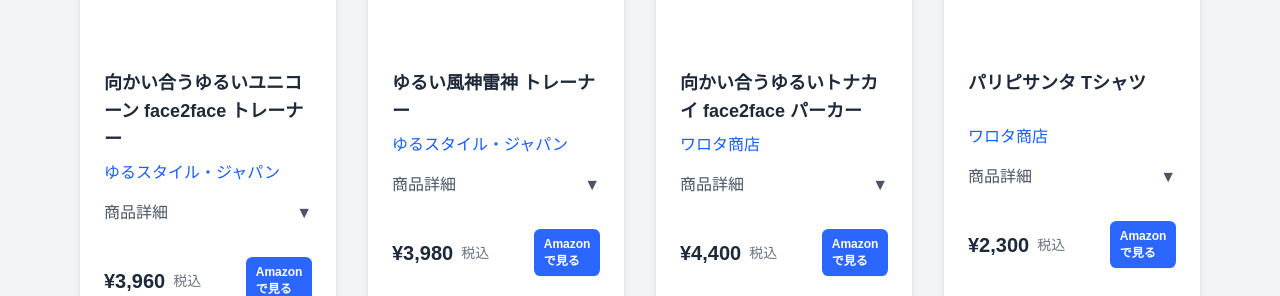
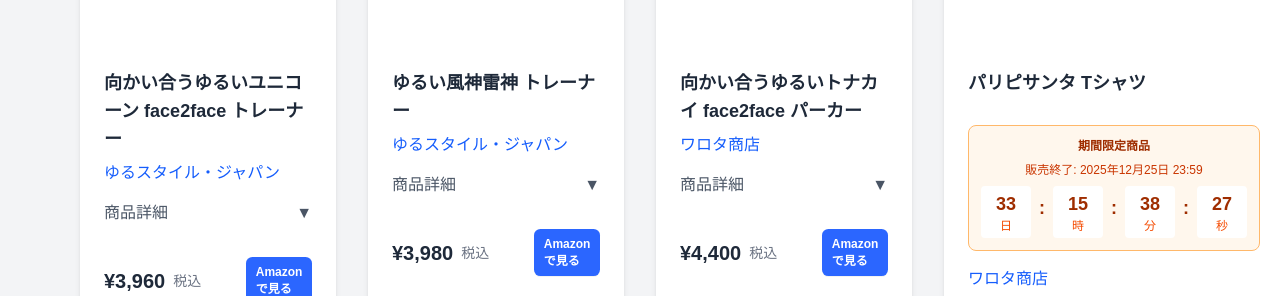
Before and after one commit to Makoto0824/utaraska-web, a Next.js app: page /designshelf in a window 1280 px wide. Shown: the part 1040-1336 px from the top of the page. Built offline with nearby package versions, Linux system fonts and the light colour scheme; a web font is replaced by a local one.

Commit message:
パリピサンタ商品に期間限定機能とカウントダウンを追加（2025年12月25日23:59まで）

```diff
--- a/app/designshelf/brands/warota-shoten/page.tsx
+++ b/app/designshelf/brands/warota-shoten/page.tsx
@@ -23,6 +23,7 @@
     description: string;
     modelImage?: string;
     videoUrl?: string;
+    endDate?: string; // ISO形式の日時文字列（例: "2025-12-25T23:59:59"）
   };
 
   // ESCキーでポップアップを閉じる
@@ -73,6 +74,80 @@
     setIsZoomed(!isZoomed);
   };
 
+  // カウントダウンコンポーネント
+  const CountdownTimer = ({ endDate }: { endDate: string }) => {
+    const [timeLeft, setTimeLeft] = useState({
+      days: 0,
+      hours: 0,
+      minutes: 0,
+      seconds: 0,
+      expired: false
+    });
+
+    useEffect(() => {
+      const calculateTimeLeft = () => {
+        const now = new Date().getTime();
+        const end = new Date(endDate).getTime();
+        const difference = end - now;
+
+        if (difference <= 0) {
+          return { days: 0, hours: 0, minutes: 0, seconds: 0, expired: true };
+        }
+
+        return {
+          days: Math.floor(difference / (1000 * 60 * 60 * 24)),
+          hours: Math.floor((difference % (1000 * 60 * 60 * 24)) / (1000 * 60 * 60)),
+          minutes: Math.floor((difference % (1000 * 60 * 60)) / (1000 * 60)),
+          seconds: Math.floor((difference % (1000 * 60)) / 1000),
+          expired: false
+        };
+      };
+
+      setTimeLeft(calculateTimeLeft());
+      const timer = setInterval(() => {
+        setTimeLeft(calculateTimeLeft());
+      }, 1000);
+
+      return () => clearInterval(timer);
+    }, [endDate]);
+
+    if (timeLeft.expired) {
+      return (
+        <div className="bg-red-100 border border-red-300 rounded-lg p-3 mb-4">
+          <p className="text-red-700 font-bold text-sm text-center">販売終了</p>
+        </div>
+      );
+    }
+
+    return (
+      <div className="bg-orange-50 border border-orange-300 rounded-lg p-3 mb-4">
+        <p className="text-orange-800 font-bold text-xs text-center mb-2">期間限定商品</p>
+        <p className="text-orange-700 text-xs text-center mb-2">販売終了: 2025年12月25日 23:59</p>
+        <div className="flex justify-center gap-2 text-center">
+          <div className="bg-white rounded px-2 py-1 min-w-[50px]">
+            <div className="text-orange-800 font-bold text-lg">{String(timeLeft.days).padStart(2, '0')}</div>
+            <div className="text-orange-600 text-xs">日</div>
+          </div>
+          <div className="text-orange-800 font-bold text-lg pt-2">:</div>
+          <div className="bg-white rounded px-2 py-1 min-w-[50px]">
+            <div className="text-orange-800 font-bold text-lg">{String(timeLeft.hours).padStart(2, '0')}</div>
+            <div className="text-orange-600 text-xs">時</div>
+          </div>
+          <div className="text-orange-800 font-bold text-lg pt-2">:</div>
+          <div className="bg-white rounded px-2 py-1 min-w-[50px]">
+            <div className="text-orange-800 font-bold text-lg">{String(timeLeft.minutes).padStart(2, '0')}</div>
+            <div className="text-orange-600 text-xs">分</div>
+          </div>
+          <div className="text-orange-800 font-bold text-lg pt-2">:</div>
+          <div className="bg-white rounded px-2 py-1 min-w-[50px]">
+            <div className="text-orange-800 font-bold text-lg">{String(timeLeft.seconds).padStart(2, '0')}</div>
+            <div className="text-orange-600 text-xs">秒</div>
+          </div>
+        </div>
+      </div>
+    );
+  };
+
   // ワロタ商店の商品データ
   const products: Product[] = [
     {
@@ -104,7 +179,8 @@
         "シーズンのギフトやイベント着として目を引きやすく、年代・性別を問わず使いやすいビジュアルを意識"
       ],
       description: "胸元に並んだサンタ顔のイラストが、さりげないホリデームードを作るデザインです。線は柔らかく、顔の表情は遊び心を残したまま落ち着いた印象にまとめています。深緑や冬色の背景でよく映える配色に調整しているため、季節のコーデの差し込みとして使いやすい作りです。ギフトとして渡しやすいよう、主張しすぎない大きさに収めている点も特徴です",
-      videoUrl: "https://www.instagram.com/reel/DQ6iV2DAYVA/?utm_source=ig_web_copy_link&igsh=MzRlODBiNWFlZA=="
+      videoUrl: "https://www.instagram.com/reel/DQ6iV2DAYVA/?utm_source=ig_web_copy_link&igsh=MzRlODBiNWFlZA==",
+      endDate: "2025-12-25T23:59:59"
     },
     {
       id: 109,
@@ -120,7 +196,8 @@
         "シーズンのギフトやイベント着として目を引きやすく、年代・性別を問わず使いやすいビジュアルを意識"
       ],
       description: "胸元に並んだサンタ顔のイラストが、さりげないホリデームードを作るデザインです。線は柔らかく、顔の表情は遊び心を残したまま落ち着いた印象にまとめています。深緑や冬色の背景でよく映える配色に調整しているため、季節のコーデの差し込みとして使いやすい作りです。ギフトとして渡しやすいよう、主張しすぎない大きさに収めている点も特徴です",
-      videoUrl: "https://www.instagram.com/reel/DQ6h8WhAVQo/?utm_source=ig_web_copy_link&igsh=MzRlODBiNWFlZA=="
+      videoUrl: "https://www.instagram.com/reel/DQ6h8WhAVQo/?utm_source=ig_web_copy_link&igsh=MzRlODBiNWFlZA==",
+      endDate: "2025-12-25T23:59:59"
     },
     {
       id: 25,
@@ -295,7 +372,17 @@
         <section>
           <h2 className="text-3xl font-bold text-center mb-8 text-gray-800">ワロタ商店の商品</h2>
           <div className="grid grid-cols-1 md:grid-cols-2 lg:grid-cols-3 xl:grid-cols-4 gap-8">
-            {products.map((product, index) => (
+            {products.filter(product => {
+              // 期限が設定されている商品で、期限が過ぎている場合は非表示
+              if (product.endDate) {
+                const now = new Date().getTime();
+                const end = new Date(product.endDate).getTime();
+                if (end <= now) {
+                  return false; // 期限切れの商品は非表示
+                }
+              }
+              return true;
+            }).map((product, index) => (
               <div key={product.id} className="bg-white rounded-lg shadow-md overflow-hidden hover:transform hover:-translate-y-1 hover:shadow-lg transition-all duration-300 max-w-sm mx-auto">
                 <div
                   className="relative p-4 flex justify-center items-center h-72 bg-white cursor-pointer"
@@ -314,6 +401,7 @@
                 </div>
                 <div className="p-6 flex flex-col flex-grow">
                   <h3 className="text-lg font-semibold text-gray-800 mb-2 min-h-[3rem]">{product.title}</h3>
+                  {product.endDate && <CountdownTimer endDate={product.endDate} />}
                   <Link
                     href={
                       product.brand === "ゆるスタイル・ジャパン" ? "/designshelf/brands/yuru-style-japan" :
--- a/app/designshelf/page.tsx
+++ b/app/designshelf/page.tsx
@@ -87,6 +87,80 @@
     setIsZoomed(!isZoomed);
   };
 
+  // カウントダウンコンポーネント
+  const CountdownTimer = ({ endDate }: { endDate: string }) => {
+    const [timeLeft, setTimeLeft] = useState({
+      days: 0,
+      hours: 0,
+      minutes: 0,
+      seconds: 0,
+      expired: false
+    });
+
+    useEffect(() => {
+      const calculateTimeLeft = () => {
+        const now = new Date().getTime();
+        const end = new Date(endDate).getTime();
+        const difference = end - now;
+
+        if (difference <= 0) {
+          return { days: 0, hours: 0, minutes: 0, seconds: 0, expired: true };
+        }
+
+        return {
+          days: Math.floor(difference / (1000 * 60 * 60 * 24)),
+          hours: Math.floor((difference % (1000 * 60 * 60 * 24)) / (1000 * 60 * 60)),
+          minutes: Math.floor((difference % (1000 * 60 * 60)) / (1000 * 60)),
+          seconds: Math.floor((difference % (1000 * 60)) / 1000),
+          expired: false
+        };
+      };
+
+      setTimeLeft(calculateTimeLeft());
+      const timer = setInterval(() => {
+        setTimeLeft(calculateTimeLeft());
+      }, 1000);
+
+      return () => clearInterval(timer);
+    }, [endDate]);
+
+    if (timeLeft.expired) {
+      return (
+        <div className="bg-red-100 border border-red-300 rounded-lg p-3 mb-4">
+          <p className="text-red-700 font-bold text-sm text-center">販売終了</p>
+        </div>
+      );
+    }
+
+    return (
+      <div className="bg-orange-50 border border-orange-300 rounded-lg p-3 mb-4">
+        <p className="text-orange-800 font-bold text-xs text-center mb-2">期間限定商品</p>
+        <p className="text-orange-700 text-xs text-center mb-2">販売終了: 2025年12月25日 23:59</p>
+        <div className="flex justify-center gap-2 text-center">
+          <div className="bg-white rounded px-2 py-1 min-w-[50px]">
+            <div className="text-orange-800 font-bold text-lg">{String(timeLeft.days).padStart(2, '0')}</div>
+            <div className="text-orange-600 text-xs">日</div>
+          </div>
+          <div className="text-orange-800 font-bold text-lg pt-2">:</div>
+          <div className="bg-white rounded px-2 py-1 min-w-[50px]">
+            <div className="text-orange-800 font-bold text-lg">{String(timeLeft.hours).padStart(2, '0')}</div>
+            <div className="text-orange-600 text-xs">時</div>
+          </div>
+          <div className="text-orange-800 font-bold text-lg pt-2">:</div>
+          <div className="bg-white rounded px-2 py-1 min-w-[50px]">
+            <div className="text-orange-800 font-bold text-lg">{String(timeLeft.minutes).padStart(2, '0')}</div>
+            <div className="text-orange-600 text-xs">分</div>
+          </div>
+          <div className="text-orange-800 font-bold text-lg pt-2">:</div>
+          <div className="bg-white rounded px-2 py-1 min-w-[50px]">
+            <div className="text-orange-800 font-bold text-lg">{String(timeLeft.seconds).padStart(2, '0')}</div>
+            <div className="text-orange-600 text-xs">秒</div>
+          </div>
+        </div>
+      </div>
+    );
+  };
+
   type Product = {
     id: number;
     title: string;
@@ -99,6 +173,7 @@
     description: string;
     modelImage?: string;
     videoUrl?: string;
+    endDate?: string; // ISO形式の日時文字列（例: "2025-12-25T23:59:59"）
   };
 
   // 元のサイトと同じ24商品のデータ（完全な商品説明付き）
@@ -165,7 +240,8 @@
         "シーズンのギフトやイベント着として目を引きやすく、年代・性別を問わず使いやすいビジュアルを意識"
       ],
       description: "胸元に並んだサンタ顔のイラストが、さりげないホリデームードを作るデザインです。線は柔らかく、顔の表情は遊び心を残したまま落ち着いた印象にまとめています。深緑や冬色の背景でよく映える配色に調整しているため、季節のコーデの差し込みとして使いやすい作りです。ギフトとして渡しやすいよう、主張しすぎない大きさに収めている点も特徴です",
-      videoUrl: "https://www.instagram.com/reel/DQ6iV2DAYVA/?utm_source=ig_web_copy_link&igsh=MzRlODBiNWFlZA=="
+      videoUrl: "https://www.instagram.com/reel/DQ6iV2DAYVA/?utm_source=ig_web_copy_link&igsh=MzRlODBiNWFlZA==",
+      endDate: "2025-12-25T23:59:59"
     },
     {
       id: 109,
@@ -181,7 +257,8 @@
         "シーズンのギフトやイベント着として目を引きやすく、年代・性別を問わず使いやすいビジュアルを意識"
       ],
       description: "胸元に並んだサンタ顔のイラストが、さりげないホリデームードを作るデザインです。線は柔らかく、顔の表情は遊び心を残したまま落ち着いた印象にまとめています。深緑や冬色の背景でよく映える配色に調整しているため、季節のコーデの差し込みとして使いやすい作りです。ギフトとして渡しやすいよう、主張しすぎない大きさに収めている点も特徴です",
-      videoUrl: "https://www.instagram.com/reel/DQ6h8WhAVQo/?utm_source=ig_web_copy_link&igsh=MzRlODBiNWFlZA=="
+      videoUrl: "https://www.instagram.com/reel/DQ6h8WhAVQo/?utm_source=ig_web_copy_link&igsh=MzRlODBiNWFlZA==",
+      endDate: "2025-12-25T23:59:59"
     },
     {
       id: 108,
@@ -700,7 +777,17 @@
         <section>
           <h2 className="text-3xl font-bold text-center mb-8 text-gray-800">すべてのデザイン</h2>
           <div className="grid grid-cols-1 md:grid-cols-2 lg:grid-cols-3 xl:grid-cols-4 gap-8">
-            {products.map((product, index) => (
+            {products.filter(product => {
+              // 期限が設定されている商品で、期限が過ぎている場合は非表示
+              if (product.endDate) {
+                const now = new Date().getTime();
+                const end = new Date(product.endDate).getTime();
+                if (end <= now) {
+                  return false; // 期限切れの商品は非表示
+                }
+              }
+              return true;
+            }).map((product, index) => (
               <div key={product.id} className="bg-white rounded-lg shadow-md overflow-hidden hover:transform hover:-translate-y-1 hover:shadow-lg transition-all duration-300 max-w-sm mx-auto">
                 <div
                   className="p-4 flex justify-center items-center h-72 bg-white cursor-pointer relative"
@@ -719,6 +806,7 @@
                 </div>
                 <div className="p-6 flex flex-col flex-grow">
                   <h3 className="text-lg font-semibold text-gray-800 mb-2 min-h-[3rem]">{product.title}</h3>
+                  {product.endDate && <CountdownTimer endDate={product.endDate} />}
                   <Link
                     href={
                       product.brand === "ゆるスタイル・ジャパン" ? "/designshelf/brands/yuru-style-japan" :
```
